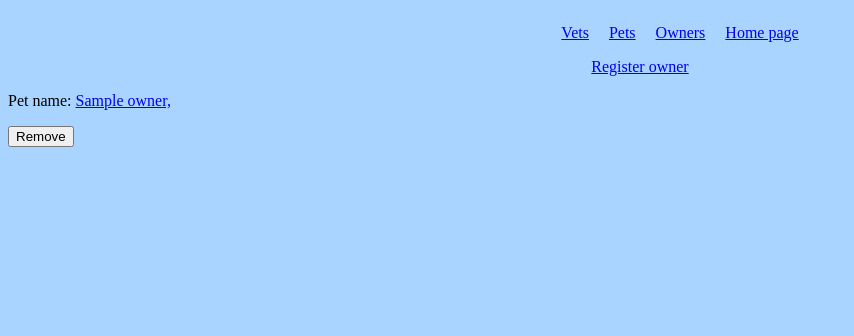
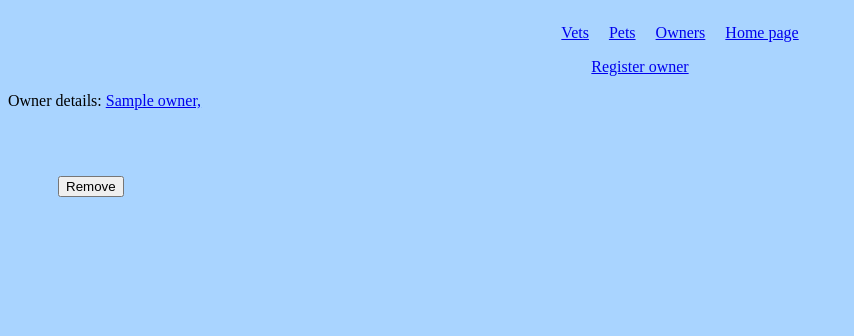
Before and after one commit to Benje1/Benjamin_project, a Flask app: page /owners in a window 1280 px wide. Shown: the top 336 px of the page, without its empty margins (0-854 px from the left). Run offline with Flask 2, Linux system fonts and the light colour scheme; a database or web service that is not in the repository returns one stand-in record (values such as "Sample title"); some libraries are stand-ins or nearby versions.

Commit message:
more owner things done, delete owner being the latest

```diff
--- a/controllers/owner_controller.py
+++ b/controllers/owner_controller.py
@@ -1,7 +1,10 @@
 from flask import Blueprint, render_template, redirect, request, blueprints
 
 from models.owners import Owner
+from models.pet import Pet
 import repositories.owener_repository as owner_repository
+import repositories.vet_repository as vet_repository
+import repositories.pet_repository as pet_repository
 
 owners_blueprint = Blueprint("owners", __name__)
 
@@ -13,4 +16,27 @@ def owners():
 @owners_blueprint.route("/owners/<id>/delete", methods=["POST"])
 def delete(id):
     owner_repository.delete(id)
+    pet_repository.delete_by_owner(id)
     return redirect("/owners")
+
+@owners_blueprint.route("/owners/new")
+def new():
+    vets = vet_repository.select_all()
+    return render_template("/owners/new.html", vets=vets)
+
+@owners_blueprint.route("/owners", methods=["POST"])
+def create():
+    name = request.form['name']
+    contact_details = request.form['contact_details']
+    owner = Owner(name, contact_details)
+    results = owner_repository.save(owner)
+    id = results[0]['id']
+    owner.id = id
+    pet_name = request.form['pet_name']
+    dob = request.form['dob']
+    pet_type = request.form['type']
+    treatment = request.form['treatment']
+    vet_id = request.form['vet.id']
+    pet = Pet(pet_name, dob, pet_type, owner.id, treatment, vet_id)
+    pet_repository.save(pet)
+    return redirect("/owners")
--- a/models/owners.py
+++ b/models/owners.py
@@ -1,6 +1,6 @@
 class Owner:
 
-    def __init__(self, name, pet_id=None, id=None):
+    def __init__(self, name, contact_details=None, id=None):
         self.name = name
-        self.pet_id = pet_id
         self.id = id
+        self.contact_details = contact_details
--- a/models/pet.py
+++ b/models/pet.py
@@ -1,10 +1,10 @@
 class Pet:
 
-    def __init__(self, name, dob, type, owner_details, treatment, vet_id, id=None):
+    def __init__(self, name, dob, type, owner_id, treatment, vet_id, id=None):
         self.name = name
         self.dob = dob
         self.type = type
-        self.owner_details = owner_details
+        self.owner_id = owner_id
         self.treatment = treatment
         self.vet_id = vet_id
         self.id = id
--- a/repositories/owener_repository.py
+++ b/repositories/owener_repository.py
@@ -4,22 +4,23 @@ from models.pet import Pet
 import repositories.owener_repository as owner_repository
 
 def save(owner):
-    sql = """INSERT INTO owners (name, pet_id) VALUES (%s, %s) RETURNING *"""
-    values = [owner.name, owner.pet_id]
+    sql = "INSERT INTO owners (name, contact_details) VALUES (%s, %s) RETURNING *"
+    values = [owner.name, owner.contact_details]
     results = run_sql(sql, values)
     id = results[0]['id']
     owner.id = id
+    return results
 
 def select_all():
     owners = []
     sql = "SELECT * FROM owners"
     results = run_sql(sql)
     for row in results:
-        owner = Owner(row['name'], row['pet_id'], row['id'])
+        owner = Owner(row['name'], row['contact_details'], row['id'])
         owners.append(owner)
     return owners
 
 def delete(id):
-    sql = "DELETE FROM owner WHERE id = %s"
+    sql = "DELETE FROM owners WHERE id = %s"
     values = [id]
     run_sql(sql, values)
--- a/static/style.css
+++ b/static/style.css
@@ -24,3 +24,15 @@ ul li {
 div nav {
     text-decoration: none;
 }
+
+form {
+    display: flex;
+    flex-direction: column;
+    padding: 50px;
+    align-items: baseline;
+}
+
+input, select {
+    margin-bottom: 10px;
+    width: 150px;
+}
--- a/templates/owners/index.html
+++ b/templates/owners/index.html
@@ -5,7 +5,7 @@
             <a href="/owners/new">Register owner</a>
         </nav>
     <p>{% for owner in owners %}
-        Pet name: <a href="/owners/{{owner.id}}">{{owner.name}},</a>
+        Owner details: <a href="/owners/{{owner.id}}">{{owner.name}},</a>
         <form action="/owners/{{owner.id}}/delete" method="post">
             <button>Remove</button>
         </form>
```
Also changed, not shown: controllers/pet_controller.py (+6 -3 lines), db/veterinary.sql (+9 -9 lines), repositories/pet_repository.py (+9 -11 lines), templates/owners/new.html (+38 -0 lines), templates/pets/new.html (+6 -2 lines).
